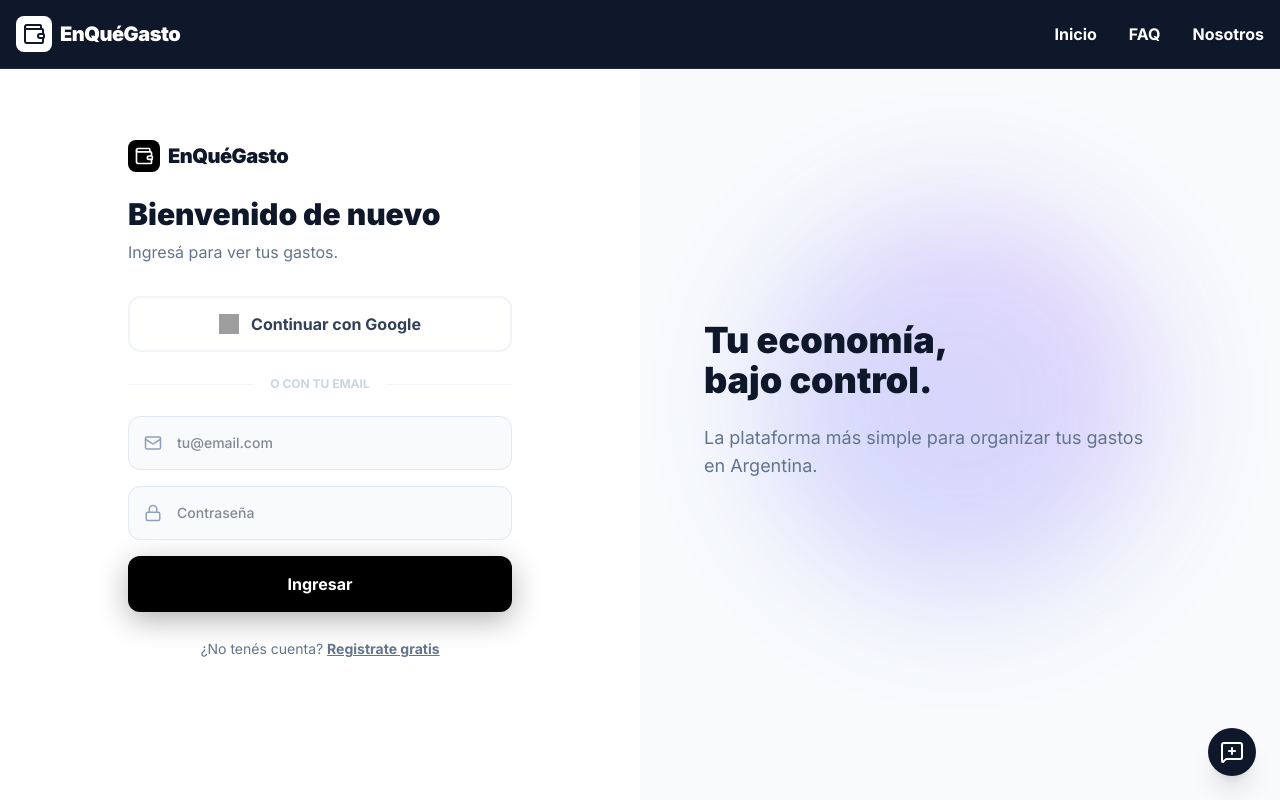
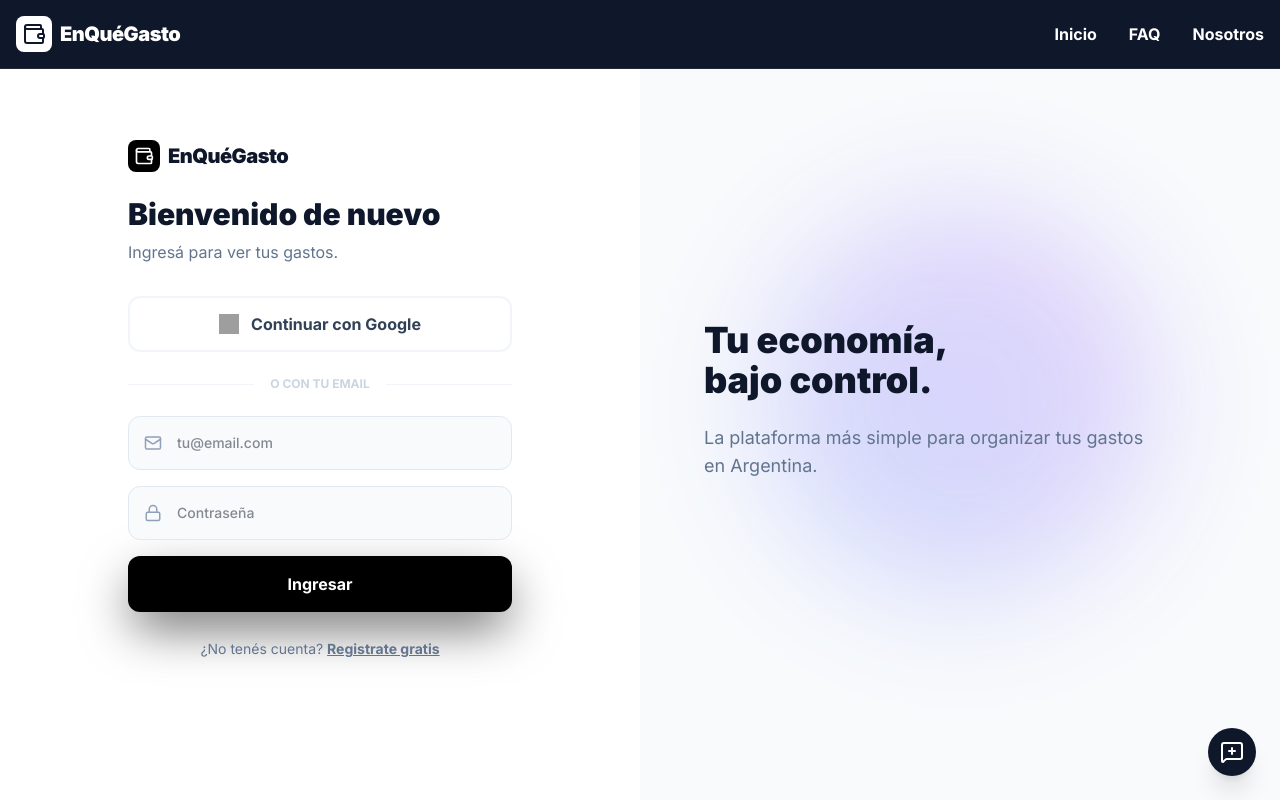
Before and after one commit to churi14/mis-finanzas-demo, a Next.js app: page /login in a window 1280 px wide. Built offline with nearby package versions, Linux system fonts and the light colour scheme; grey boxes are pictures that could not be loaded.

Commit message:
fix: botón login flotante con sombra pronunciada

```diff
--- a/app/login/page.tsx
+++ b/app/login/page.tsx
@@ -128,7 +128,7 @@ export default function LoginPage() {
                 <button
                   type="submit"
                   disabled={loading}
-                  className="w-full bg-black text-white font-bold py-4 rounded-xl hover:bg-slate-800 transition-all shadow-[0_8px_30px_rgba(0,0,0,0.3)] hover:shadow-[0_12px_40px_rgba(0,0,0,0.4)] hover:-translate-y-0.5 flex items-center justify-center gap-2"
+                  className="w-full bg-black text-white font-bold py-4 rounded-xl hover:bg-slate-800 transition-all duration-200 [box-shadow:0_20px_50px_-5px_rgba(0,0,0,0.6)] hover:[box-shadow:0_30px_60px_-5px_rgba(0,0,0,0.7)] hover:-translate-y-1.5 flex items-center justify-center gap-2"
                 >
                   {loading && <Loader2 className="animate-spin" size={20} />}
                   {isSignUp ? 'Registrarme' : 'Ingresar'}
```
